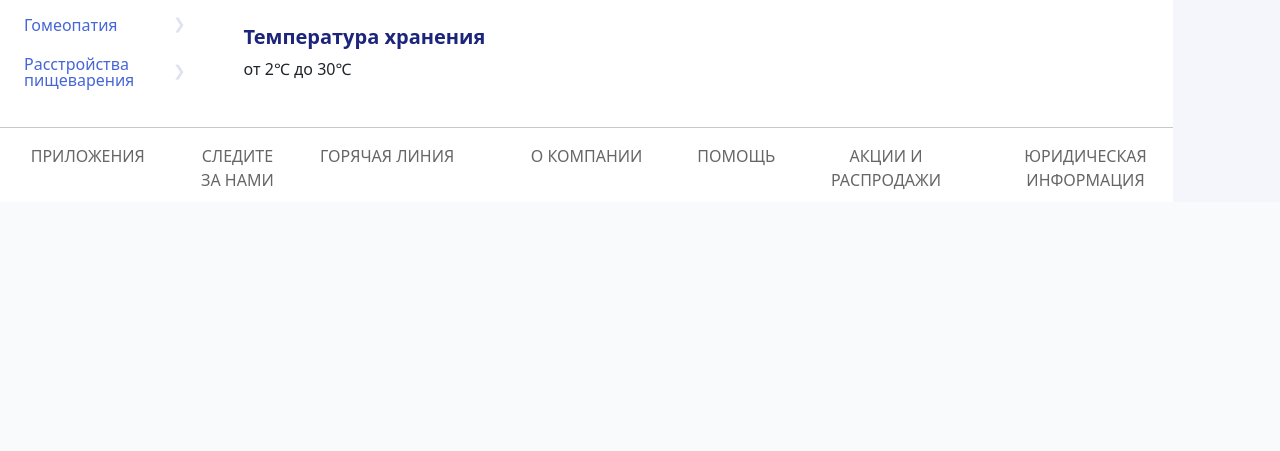
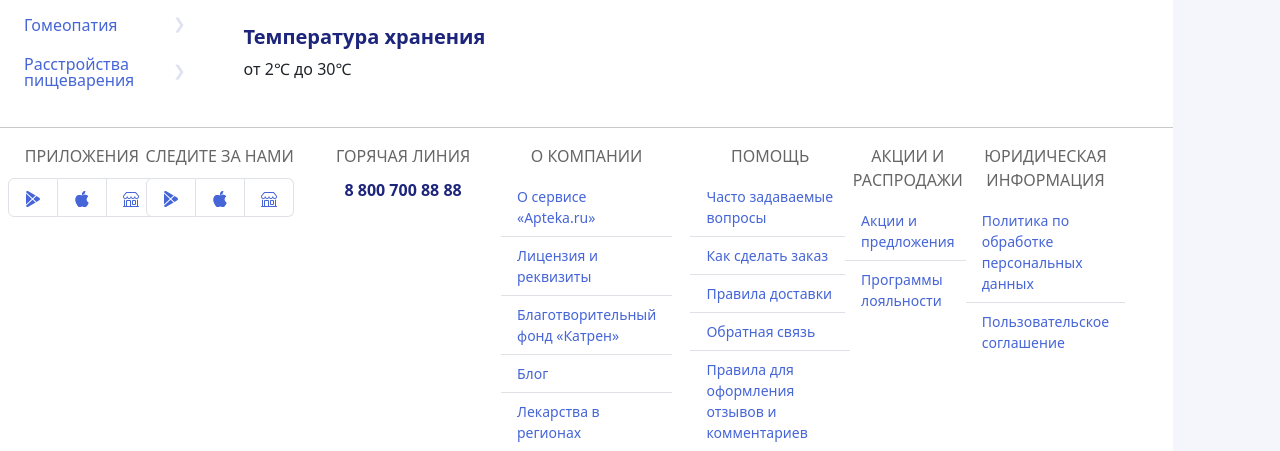
Before and after one commit to samedit66/web, a PHP site: page / in a window 1280 px wide. Shown: the part 1777-2228 px from the top of the page. Before the commit the page ends 1966 px from the top, so only its background shows below. Run offline with PHP 8.4, Linux system fonts and the light colour scheme.

Commit message:
верстка готова

```diff
--- a/css/custom.css
+++ b/css/custom.css
@@ -196,3 +196,8 @@ ul li {
     margin: 0 0 .625rem;
     text-transform: uppercase;
 }
+
+#footer ul li {
+    color: #4665d7;
+    font-size: 14px;
+}
--- a/index.html
+++ b/index.html
@@ -647,41 +647,143 @@
                     <div class="row">
                         <div id="footer" class="col-12">
                             <hr>
-                            <div class="row">
-                                <div class="col-2 d-flex justify-content-center">
+                            <div class="row px-5">
+                                <div class="col-1 d-flex flex-column align-items-center">
                                     <div class="footer-title text-center">
                                         Приложения
                                     </div>
+                                    <ul class="list-group list-group-horizontal">
+                                        <li class="list-group-item">
+                                            <svg xmlns="http://www.w3.org/2000/svg" width="16" height="16"
+                                                fill="currentColor" class="bi bi-google-play" viewBox="0 0 16 16">
+                                                <path
+                                                    d="M14.222 9.374c1.037-.61 1.037-2.137 0-2.748L11.528 5.04 8.32 8l3.207 2.96zm-3.595 2.116L7.583 8.68 1.03 14.73c.201 1.029 1.36 1.61 2.303 1.055zM1 13.396V2.603L6.846 8zM1.03 1.27l6.553 6.05 3.044-2.81L3.333.215C2.39-.341 1.231.24 1.03 1.27" />
+                                            </svg>
+                                        </li>
+                                        <li class="list-group-item">
+                                            <svg xmlns="http://www.w3.org/2000/svg" width="16" height="16"
+                                                fill="currentColor" class="bi bi-apple" viewBox="0 0 16 16">
+                                                <path
+                                                    d="M11.182.008C11.148-.03 9.923.023 8.857 1.18c-1.066 1.156-.902 2.482-.878 2.516s1.52.087 2.475-1.258.762-2.391.728-2.43m3.314 11.733c-.048-.096-2.325-1.234-2.113-3.422s1.675-2.789 1.698-2.854-.597-.79-1.254-1.157a3.7 3.7 0 0 0-1.563-.434c-.108-.003-.483-.095-1.254.116-.508.139-1.653.589-1.968.607-.316.018-1.256-.522-2.267-.665-.647-.125-1.333.131-1.824.328-.49.196-1.422.754-2.074 2.237-.652 1.482-.311 3.83-.067 4.56s.625 1.924 1.273 2.796c.576.984 1.34 1.667 1.659 1.899s1.219.386 1.843.067c.502-.308 1.408-.485 1.766-.472.357.013 1.061.154 1.782.539.571.197 1.111.115 1.652-.105.541-.221 1.324-1.059 2.238-2.758q.52-1.185.473-1.282" />
+                                                <path
+                                                    d="M11.182.008C11.148-.03 9.923.023 8.857 1.18c-1.066 1.156-.902 2.482-.878 2.516s1.52.087 2.475-1.258.762-2.391.728-2.43m3.314 11.733c-.048-.096-2.325-1.234-2.113-3.422s1.675-2.789 1.698-2.854-.597-.79-1.254-1.157a3.7 3.7 0 0 0-1.563-.434c-.108-.003-.483-.095-1.254.116-.508.139-1.653.589-1.968.607-.316.018-1.256-.522-2.267-.665-.647-.125-1.333.131-1.824.328-.49.196-1.422.754-2.074 2.237-.652 1.482-.311 3.83-.067 4.56s.625 1.924 1.273 2.796c.576.984 1.34 1.667 1.659 1.899s1.219.386 1.843.067c.502-.308 1.408-.485 1.766-.472.357.013 1.061.154 1.782.539.571.197 1.111.115 1.652-.105.541-.221 1.324-1.059 2.238-2.758q.52-1.185.473-1.282" />
+                                            </svg>
+                                        </li>
+                                        <li class="list-group-item">
+                                            <svg xmlns="http://www.w3.org/2000/svg" width="16" height="16"
+                                                fill="currentColor" class="bi bi-shop" viewBox="0 0 16 16">
+                                                <path
+                                                    d="M2.97 1.35A1 1 0 0 1 3.73 1h8.54a1 1 0 0 1 .76.35l2.609 3.044A1.5 1.5 0 0 1 16 5.37v.255a2.375 2.375 0 0 1-4.25 1.458A2.37 2.37 0 0 1 9.875 8 2.37 2.37 0 0 1 8 7.083 2.37 2.37 0 0 1 6.125 8a2.37 2.37 0 0 1-1.875-.917A2.375 2.375 0 0 1 0 5.625V5.37a1.5 1.5 0 0 1 .361-.976zm1.78 4.275a1.375 1.375 0 0 0 2.75 0 .5.5 0 0 1 1 0 1.375 1.375 0 0 0 2.75 0 .5.5 0 0 1 1 0 1.375 1.375 0 1 0 2.75 0V5.37a.5.5 0 0 0-.12-.325L12.27 2H3.73L1.12 5.045A.5.5 0 0 0 1 5.37v.255a1.375 1.375 0 0 0 2.75 0 .5.5 0 0 1 1 0M1.5 8.5A.5.5 0 0 1 2 9v6h1v-5a1 1 0 0 1 1-1h3a1 1 0 0 1 1 1v5h6V9a.5.5 0 0 1 1 0v6h.5a.5.5 0 0 1 0 1H.5a.5.5 0 0 1 0-1H1V9a.5.5 0 0 1 .5-.5M4 15h3v-5H4zm5-5a1 1 0 0 1 1-1h2a1 1 0 0 1 1 1v3a1 1 0 0 1-1 1h-2a1 1 0 0 1-1-1zm3 0h-2v3h2z" />
+                                            </svg>
+                                        </li>
+                                    </ul>
+
                                 </div>
-                                <div class="col-1 d-flex justify-content-center">
+                                <div class="col-2 d-flex flex-column align-items-center">
                                     <div class="footer-title text-center">
                                         Следите за нами
                                     </div>
+                                    <ul class="list-group list-group-horizontal">
+                                        <li class="list-group-item">
+                                            <svg xmlns="http://www.w3.org/2000/svg" width="16" height="16"
+                                                fill="currentColor" class="bi bi-google-play" viewBox="0 0 16 16">
+                                                <path
+                                                    d="M14.222 9.374c1.037-.61 1.037-2.137 0-2.748L11.528 5.04 8.32 8l3.207 2.96zm-3.595 2.116L7.583 8.68 1.03 14.73c.201 1.029 1.36 1.61 2.303 1.055zM1 13.396V2.603L6.846 8zM1.03 1.27l6.553 6.05 3.044-2.81L3.333.215C2.39-.341 1.231.24 1.03 1.27" />
+                                            </svg>
+                                        </li>
+                                        <li class="list-group-item">
+                                            <svg xmlns="http://www.w3.org/2000/svg" width="16" height="16"
+                                                fill="currentColor" class="bi bi-apple" viewBox="0 0 16 16">
+                                                <path
+                                                    d="M11.182.008C11.148-.03 9.923.023 8.857 1.18c-1.066 1.156-.902 2.482-.878 2.516s1.52.087 2.475-1.258.762-2.391.728-2.43m3.314 11.733c-.048-.096-2.325-1.234-2.113-3.422s1.675-2.789 1.698-2.854-.597-.79-1.254-1.157a3.7 3.7 0 0 0-1.563-.434c-.108-.003-.483-.095-1.254.116-.508.139-1.653.589-1.968.607-.316.018-1.256-.522-2.267-.665-.647-.125-1.333.131-1.824.328-.49.196-1.422.754-2.074 2.237-.652 1.482-.311 3.83-.067 4.56s.625 1.924 1.273 2.796c.576.984 1.34 1.667 1.659 1.899s1.219.386 1.843.067c.502-.308 1.408-.485 1.766-.472.357.013 1.061.154 1.782.539.571.197 1.111.115 1.652-.105.541-.221 1.324-1.059 2.238-2.758q.52-1.185.473-1.282" />
+                                                <path
+                                                    d="M11.182.008C11.148-.03 9.923.023 8.857 1.18c-1.066 1.156-.902 2.482-.878 2.516s1.52.087 2.475-1.258.762-2.391.728-2.43m3.314 11.733c-.048-.096-2.325-1.234-2.113-3.422s1.675-2.789 1.698-2.854-.597-.79-1.254-1.157a3.7 3.7 0 0 0-1.563-.434c-.108-.003-.483-.095-1.254.116-.508.139-1.653.589-1.968.607-.316.018-1.256-.522-2.267-.665-.647-.125-1.333.131-1.824.328-.49.196-1.422.754-2.074 2.237-.652 1.482-.311 3.83-.067 4.56s.625 1.924 1.273 2.796c.576.984 1.34 1.667 1.659 1.899s1.219.386 1.843.067c.502-.308 1.408-.485 1.766-.472.357.013 1.061.154 1.782.539.571.197 1.111.115 1.652-.105.541-.221 1.324-1.059 2.238-2.758q.52-1.185.473-1.282" />
+                                            </svg>
+                                        </li>
+                                        <li class="list-group-item">
+                                            <svg xmlns="http://www.w3.org/2000/svg" width="16" height="16"
+                                                fill="currentColor" class="bi bi-shop" viewBox="0 0 16 16">
+                                                <path
+                                                    d="M2.97 1.35A1 1 0 0 1 3.73 1h8.54a1 1 0 0 1 .76.35l2.609 3.044A1.5 1.5 0 0 1 16 5.37v.255a2.375 2.375 0 0 1-4.25 1.458A2.37 2.37 0 0 1 9.875 8 2.37 2.37 0 0 1 8 7.083 2.37 2.37 0 0 1 6.125 8a2.37 2.37 0 0 1-1.875-.917A2.375 2.375 0 0 1 0 5.625V5.37a1.5 1.5 0 0 1 .361-.976zm1.78 4.275a1.375 1.375 0 0 0 2.75 0 .5.5 0 0 1 1 0 1.375 1.375 0 0 0 2.75 0 .5.5 0 0 1 1 0 1.375 1.375 0 1 0 2.75 0V5.37a.5.5 0 0 0-.12-.325L12.27 2H3.73L1.12 5.045A.5.5 0 0 0 1 5.37v.255a1.375 1.375 0 0 0 2.75 0 .5.5 0 0 1 1 0M1.5 8.5A.5.5 0 0 1 2 9v6h1v-5a1 1 0 0 1 1-1h3a1 1 0 0 1 1 1v5h6V9a.5.5 0 0 1 1 0v6h.5a.5.5 0 0 1 0 1H.5a.5.5 0 0 1 0-1H1V9a.5.5 0 0 1 .5-.5M4 15h3v-5H4zm5-5a1 1 0 0 1 1-1h2a1 1 0 0 1 1 1v3a1 1 0 0 1-1 1h-2a1 1 0 0 1-1-1zm3 0h-2v3h2z" />
+                                            </svg>
+                                        </li>
+                                    </ul>
                                 </div>
-                                <div class="col-2 d-flex justify-content-center">
+                                <div class="col-2 d-flex flex-column justify-content-start align-items-center">
                                     <div class="footer-title text-center">
                                         Горячая линия
                                     </div>
+                                    <span class="text-center fw-bold" style="color:#1c257b">8 800 700 88 88</span>
                                 </div>
-                                <div class="col-2 d-flex justify-content-center">
+                                <div class="col-2 d-flex flex-column justify-content-start align-items-center">
                                     <div class="footer-title text-center">
                                         О компании
                                     </div>
+                                    <ul class="list-group list-group-flush">
+                                        <li class="list-group-item">
+                                            О сервисе «Apteka.ru»
+                                        </li>
+                                        <li class="list-group-item">
+                                            Лицензия и реквизиты
+                                        </li>
+                                        <li class="list-group-item">
+                                            Благотворительный фонд «Катрен»
+                                        </li>
+                                        <li class="list-group-item">
+                                            Блог
+                                        </li>
+                                        <li class="list-group-item">
+                                            Лекарства в регионах
+                                        </li>
+                                    </ul>
                                 </div>
-                                <div class="col-1 d-flex justify-content-center">
+                                <div class="col-2 d-flex flex-column justify-content-start align-items-center">
                                     <div class="footer-title text-center">
                                         Помощь
                                     </div>
+                                    <ul class="list-group list-group-flush">
+                                        <li class="list-group-item">
+                                            Часто задаваемые вопросы
+                                        </li>
+                                        <li class="list-group-item">
+                                            Как сделать заказ
+                                        </li>
+                                        <li class="list-group-item">
+                                            Правила доставки
+                                        </li>
+                                        <li class="list-group-item">
+                                            Обратная связь
+                                        </li>
+                                        <li class="list-group-item">
+                                            Правила для оформления отзывов и комментариев
+                                        </li>
+                                    </ul>
                                 </div>
-                                <div class="col-2 d-flex justify-content-center">
+                                <div class="col-1 d-flex flex-column justify-content-start align-items-center">
                                     <div class="footer-title text-center">
                                         Акции и распродажи
                                     </div>
+                                    <ul class="list-group list-group-flush">
+                                        <li class="list-group-item">
+                                            Акции и предложения
+                                        </li>
+                                        <li class="list-group-item">
+                                            Программы лояльности
+                                        </li>
+                                    </ul>
                                 </div>
-                                <div class="col-2 d-flex justify-content-center">
+                                <div class="col-2 d-flex flex-column justify-content-start align-items-center">
                                     <div class="footer-title text-center">
                                         Юридическая информация
                                     </div>
+                                    <ul class="list-group list-group-flush">
+                                        <li class="list-group-item">
+                                            Политика по обработке персональных данных
+                                        </li>
+                                        <li class="list-group-item">
+                                            Пользовательское соглашение
+                                        </li>
+                                    </ul>
                                 </div>
                             </div>
                         </div>
```
